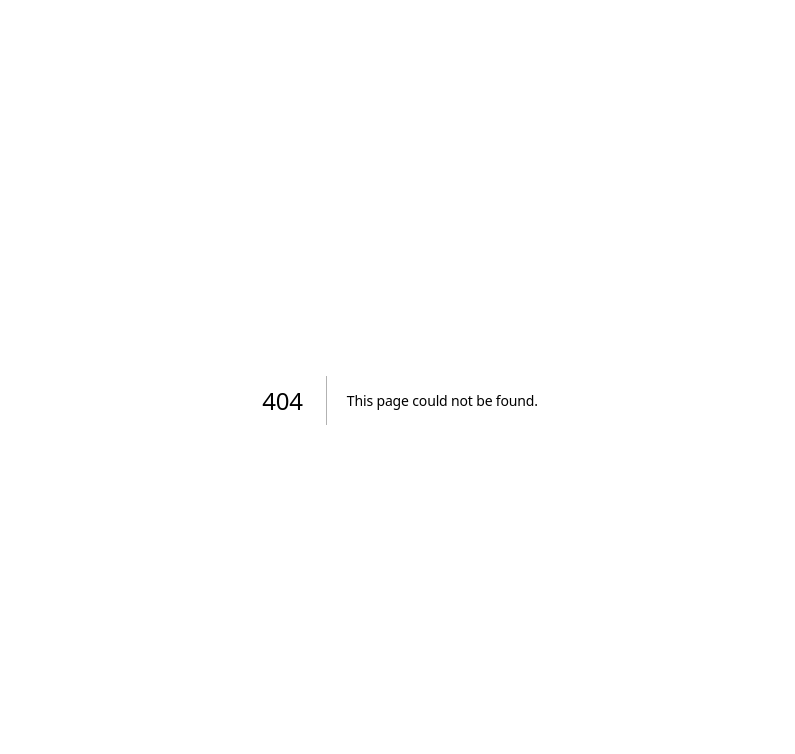
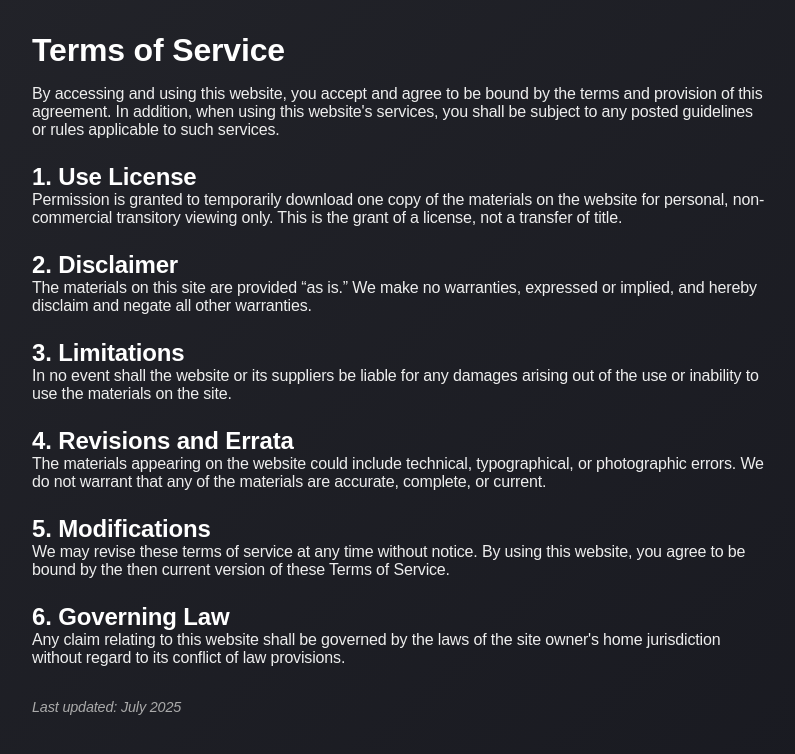
Before and after one commit to ShambhaviNK/tejuWebAppNew, a Next.js app in the folder teju-webnew-ui/: page /tos in a window 1280 px wide. Before the commit this address had no page. Shown: the top 754 px of the page, without its empty margins (240-1035 px from the left). Built offline with nearby package versions, Linux system fonts and the light colour scheme.

Commit message:
added tos page and tos checkbox in signup page(TODO edit text of tos page)

```diff
--- /dev/null
+++ b/teju-webnew-ui/src/app/tos/page.tsx
@@ -0,0 +1,68 @@
+"use client";
+import React from "react";
+import { useState } from "react";
+import { useRouter } from "next/navigation";
+
+
+export default function TermsOfService() {
+    // const [agreed, setAgreed] = useState(false);
+    // const router = useRouter();
+    // const handleSubmit = async (e: React.FormEvent) =>  {
+    //     e.preventDefault();
+    //     router.push("/payment");
+    // }
+  return (
+    <div style={{ padding: "2rem", maxWidth: "800px", margin: "0 auto", fontFamily: "sans-serif", color: "#eee" }}>
+        {/* <form onSubmit={handleSubmit}> */}
+      <h1 style={{ fontSize: "2rem", marginBottom: "1rem", color: "#fff" }}>Terms of Service</h1>
+
+      <p>
+        By accessing and using this website, you accept and agree to be bound by the terms and provision of this
+        agreement. In addition, when using this website's services, you shall be subject to any posted guidelines or
+        rules applicable to such services.
+      </p>
+
+      <h2 style={{ marginTop: "1.5rem", color: "#fff" }}>1. Use License</h2>
+      <p>
+        Permission is granted to temporarily download one copy of the materials on the website for personal,
+        non-commercial transitory viewing only. This is the grant of a license, not a transfer of title.
+      </p>
+
+      <h2 style={{ marginTop: "1.5rem", color: "#fff" }}>2. Disclaimer</h2>
+      <p>
+        The materials on this site are provided “as is.” We make no warranties, expressed or implied, and hereby disclaim
+        and negate all other warranties.
+      </p>
+
+      <h2 style={{ marginTop: "1.5rem", color: "#fff" }}>3. Limitations</h2>
+      <p>
+        In no event shall the website or its suppliers be liable for any damages arising out of the use or inability to
+        use the materials on the site.
+      </p>
+
+      <h2 style={{ marginTop: "1.5rem", color: "#fff" }}>4. Revisions and Errata</h2>
+      <p>
+        The materials appearing on the website could include technical, typographical, or photographic errors. We do not
+        warrant that any of the materials are accurate, complete, or current.
+      </p>
+
+      <h2 style={{ marginTop: "1.5rem", color: "#fff" }}>5. Modifications</h2>
+      <p>
+        We may revise these terms of service at any time without notice. By using this website, you agree to be bound by
+        the then current version of these Terms of Service.
+      </p>
+
+      <h2 style={{ marginTop: "1.5rem", color: "#fff" }}>6. Governing Law</h2>
+      <p>
+        Any claim relating to this website shall be governed by the laws of the site owner's home jurisdiction without
+        regard to its conflict of law provisions.
+      </p>
+
+      <p style={{ marginTop: "2rem", fontStyle: "italic", fontSize: "0.9rem", color: "#aaa" }}>
+        Last updated: July 2025
+      </p>
+
+      {/* </form> */}
+    </div>
+  );
+}
```
Also changed, not shown: teju-webnew-ui/src/app/auth/page.tsx (+17 -0 lines).
